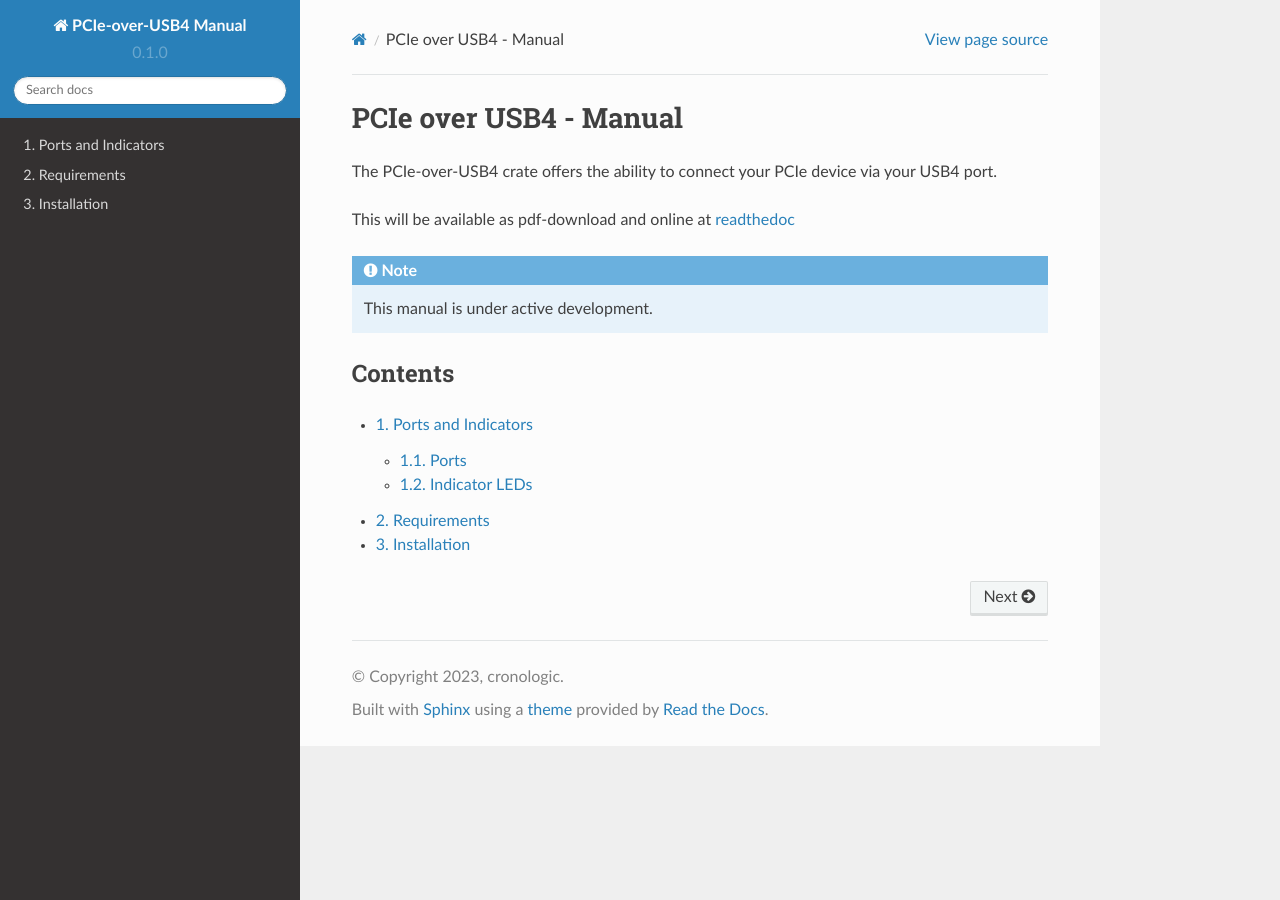
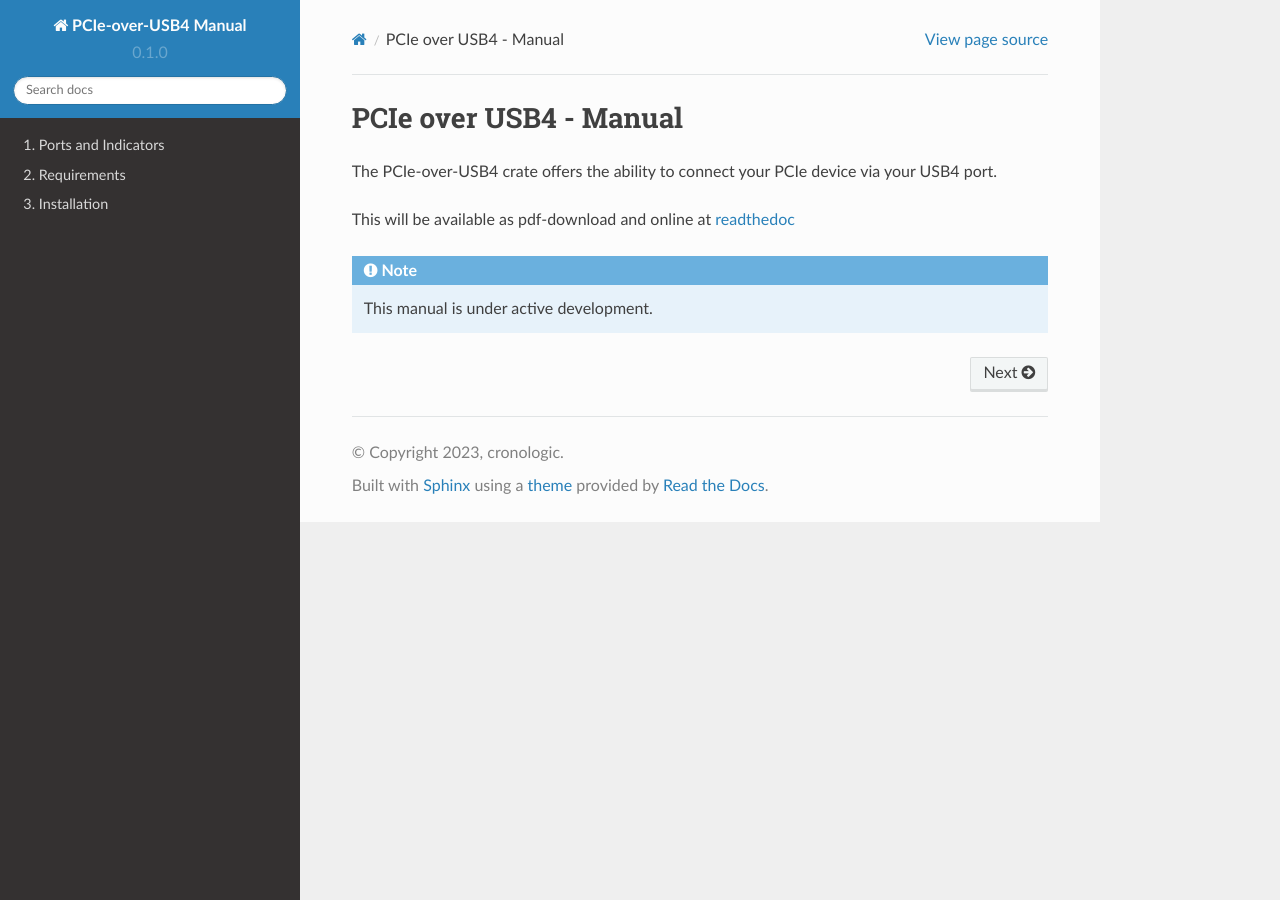
Before and after one commit to crono-kircher/ug-PCIe-over-USB4, a Sphinx documentation site: the page built from source/index.rst, in a window 1280 px wide. Built offline with Sphinx 7.4.7 and the Read the Docs theme 2.0.0, drawn with Linux system fonts in a browser that asks for light colours.

```diff
--- a/source/conf.py
+++ b/source/conf.py
@@ -1,7 +1,8 @@
 # Configuration file for the Sphinx documentation builder.
+# import os, sys
+# sys.path.insert(0, os.path.abspath(".."))
 
 # -- Project information
-
 project = 'PCIe-over-USB4 Manual'
 copyright = '2023, cronologic'
 author = 'Max Kircher'
@@ -34,5 +35,7 @@
 rinoh_documents = [{
     'doc':'index',
     'target':'man-PCIe-over-USB4-rinoh',
-    'template':'book'
+    'template':r'.\pdftemplate.rtt',
 }]
+
+# latex_toplevel_sectioning = 'section'
--- a/source/index.rst
+++ b/source/index.rst
@@ -12,12 +12,10 @@
 .. note::
     This manual is under active development.
 
-Contents
-========
-
 .. toctree::
     :numbered:
     :maxdepth: 2
+    :hidden:
 
     portsindicators
     requirements
--- a/source/requirements.rst
+++ b/source/requirements.rst
@@ -1,4 +1,4 @@
 Requirements
 ============
 
-What is necessary to operate the device?
+What is necessary to *operate* the device?
```
Also changed, not shown: 3 other files.
